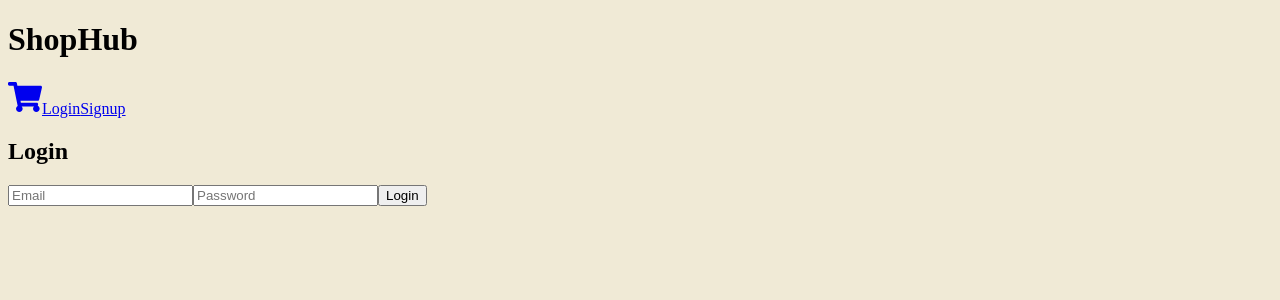
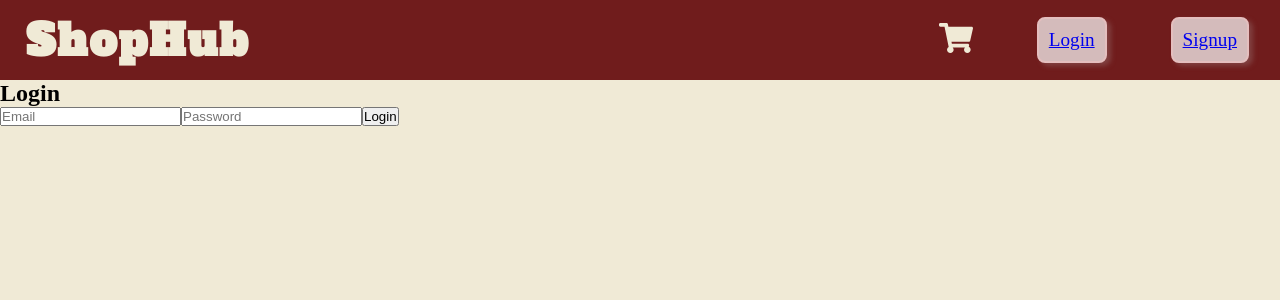
Before and after one commit to atiya-inayat/E-Commerce-Web-App, a React (Vite) app: page /login in a window 1280 px wide. Shown: the top 300 px of the page. Built offline with nearby package versions, Linux system fonts and the light colour scheme; no server answers.

Commit message:
adding style to navbar

```diff
--- a/src/App.css
+++ b/src/App.css
@@ -40,14 +40,96 @@
 .read-the-docs {
   color: #888;
 } */
+@import url("https://fonts.googleapis.com/css2?family=Alfa+Slab+One&family=Poppins:ital,wght@0,100;0,200;0,300;0,400;0,500;0,600;0,700;0,800;0,900;1,100;1,200;1,300;1,400;1,500;1,600;1,700;1,800;1,900&display=swap");
+@import url("https://fonts.googleapis.com/css2?family=Alfa+Slab+One&family=Pacifico&family=Poppins:ital,wght@0,100;0,200;0,300;0,400;0,500;0,600;0,700;0,800;0,900;1,100;1,200;1,300;1,400;1,500;1,600;1,700;1,800;1,900&display=swap");
+@import url("https://fonts.googleapis.com/css2?family=Alfa+Slab+One&family=Oleo+Script:wght@400;700&family=Pacifico&family=Poppins:ital,wght@0,100;0,200;0,300;0,400;0,500;0,600;0,700;0,800;0,900;1,100;1,200;1,300;1,400;1,500;1,600;1,700;1,800;1,900&display=swap");
+@import url("https://fonts.googleapis.com/css2?family=Alfa+Slab+One&family=Archivo+Narrow:ital,wght@0,400..700;1,400..700&family=Oleo+Script:wght@400;700&family=Pacifico&family=Poppins:ital,wght@0,100;0,200;0,300;0,400;0,500;0,600;0,700;0,800;0,900;1,100;1,200;1,300;1,400;1,500;1,600;1,700;1,800;1,900&display=swap");
 
 :root {
   --primary-l-bg-color: #f0ead6;
   --primary-l-color: #701c1c;
   --primary-d-bg-color: #1f1c2c;
   --primary-d-color: #928dab;
+  --primary-bold-font: "Poppins", sans-serif;
+  --heading-font: "Alfa Slab One", cursive;
+  --primary-italic-font: "Pacifico", sans-serif;
+  --secondary-italic-font: "Oleo Script", sans-serif;
+  --secondary-normal-font: "Archivo Narrow", sans-serif;
+}
+
+* {
+  margin: 0;
+  padding: 0;
+  box-sizing: border-box;
 }
 
 body {
   background-color: var(--primary-l-bg-color);
 }
+
+.navbar-cont {
+  background-color: var(--primary-l-color);
+  color: var(--primary-l-bg-color);
+  width: 100%;
+  height: 10vh;
+  display: flex;
+  align-items: center;
+  justify-content: space-between;
+}
+
+.navbar-heading-cont {
+  padding: 10px;
+  margin-left: 1rem;
+}
+
+.navbar-heading {
+  font-size: 2.7rem;
+  font-weight: 900;
+  letter-spacing: 2px;
+  font-family: var(--heading-font);
+}
+
+.cart-logout-cont {
+  padding: 15px;
+  margin-right: 1rem;
+  display: flex;
+  align-items: center;
+  justify-content: center;
+  gap: 4rem;
+}
+
+.cart-icon {
+  color: var(--primary-l-bg-color);
+}
+
+.logout-btn {
+  padding: 10px;
+  border-radius: 8px;
+  border: 2px solid rgb(228, 190, 190);
+  font-size: 1.2rem;
+  box-shadow: 4px 3px 5px rgb(129, 65, 65);
+  background-color: #d4bbbb;
+  cursor: pointer;
+  transition: transform 0.2s ease-in-out, box-shadow 0.3s ease-in-out;
+}
+
+.logout-btn:hover {
+  transform: scale(1.05);
+  box-shadow: 0 4px 15px rgba(49, 49, 49, 0.3);
+}
+
+.login-signup-btn {
+  padding: 10px;
+  border-radius: 8px;
+  border: 2px solid rgb(228, 190, 190);
+  font-size: 1.2rem;
+  box-shadow: 4px 3px 5px rgb(129, 65, 65);
+  background-color: #d4bbbb;
+  cursor: pointer;
+  transition: transform 0.2s ease-in-out, box-shadow 0.3s ease-in-out;
+}
+
+.login-signup-btn:hover {
+  transform: scale(1.05);
+  box-shadow: 0 4px 15px rgba(49, 49, 49, 0.3);
+}
--- a/src/components/Navbar.jsx
+++ b/src/components/Navbar.jsx
@@ -18,23 +18,26 @@ const Navbar = () => {
   };
 
   return (
-    <div>
-      <h1>ShopHub</h1>
+    <div className="navbar-cont">
+      <div className="navbar-heading-cont">
+        <h1 className="navbar-heading">ShopHub</h1>
+      </div>
 
+      <div className="cart-logout-cont">
         <Link to="/cart">
-        <FaShoppingCart size={34} />
+          <FaShoppingCart className="cart-icon" size={34} />
 
           {totalQty > 0 && (
             <span
               style={{
-              //   position: "absolute",
+                // position: "absolute",
                 top: "-8px",
                 right: "-10px",
                 background: "red",
                 color: "white",
                 borderRadius: "50%",
-              padding: "2px 6px",
-              fontSize: "12px",
+                padding: "3px 6px",
+                fontSize: "15px",
               }}
             >
               {" "}
@@ -44,15 +47,22 @@ const Navbar = () => {
         </Link>
         {user ? (
           <>
-          <span>Welcome, {user.email}</span>
-          <button onClick={handleLogout}>Logout</button>
+            {/* <span>Welcome, {user.email}</span> */}
+            <button className="logout-btn" onClick={handleLogout}>
+              Logout
+            </button>
           </>
         ) : (
           <>
-          <Link to="/login">Login</Link>
-          <Link to="/signup">Signup</Link>
+            <Link className="login-signup-btn" to="/login">
+              Login
+            </Link>
+            <Link className="login-signup-btn" to="/signup">
+              Signup
+            </Link>
           </>
         )}
+      </div>
     </div>
   );
 };
--- a/src/pages/ProductPage.jsx
+++ b/src/pages/ProductPage.jsx
@@ -3,7 +3,7 @@ import { useQuery } from "@tanstack/react-query";
 import { fetchProduct } from "../api/product";
 import ProductCard from "../components/ProductCard";
 
-const ProductPage = ({ children }) => {
+const ProductPage = () => {
   const [displayedProducts, setDisplayedProducts] = useState([]);
   const [originalProduct, setOriginalProduct] = useState([]);
   const [searchQuery, setSearchQuery] = useState("");
```
Lines whose indentation alone changed are shown as unchanged.
